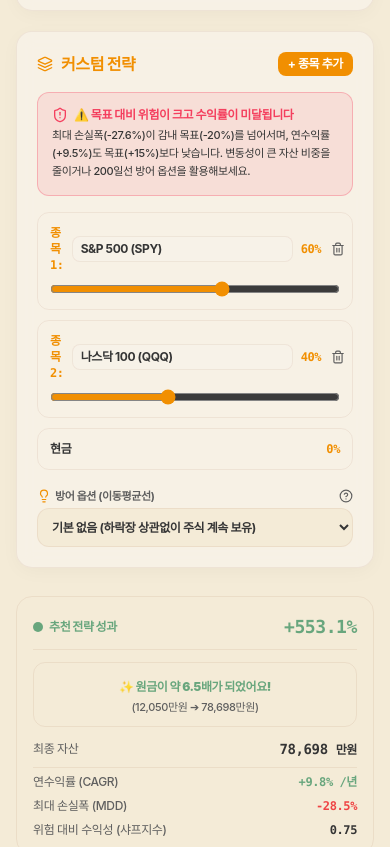
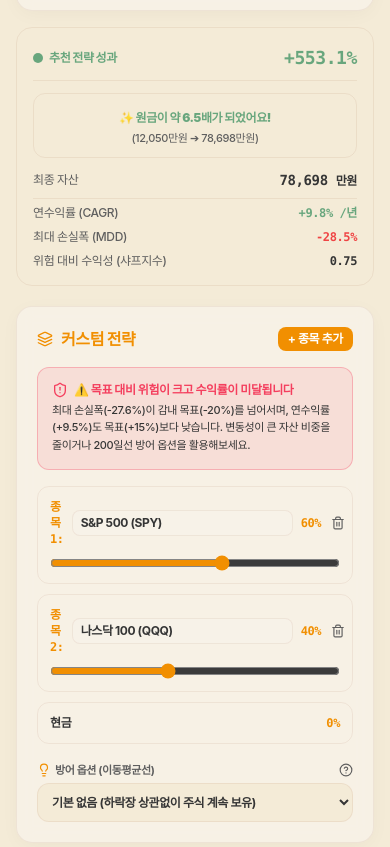
Before and after one commit to hajooi/jusik-app, a Next.js app: page /tools/simulate in a window 390 px wide. Shown: the part 1919-2766 px from the top of the page. Built offline with nearby package versions, Linux system fonts and the light colour scheme.

Commit message:
Group strategy builders with performance cards for responsive mobile layout

```diff
--- a/src/app/tools/simulate/page.tsx
+++ b/src/app/tools/simulate/page.tsx
@@ -1005,12 +1005,18 @@ function SimulatorContent() {
       </div>
 
       {/* ---------------------------------------------------- */}
-      {/* SIDE-BY-SIDE PORTFOLIO BUILDERS                      */}
+      {/* SIDE-BY-SIDE STRATEGY & PERFORMANCE PAIR CONTAINERS  */}
+      {/* Desktop (md): Side-by-side 2 Columns                  */}
+      {/* Mobile (sm): Strategy A + Result A -> Strategy B + Result B */}
       {/* ---------------------------------------------------- */}
       <div className="grid grid-cols-1 md:grid-cols-2 gap-5">
 
+        {/* ==================================================== */}
+        {/* STRATEGY A (RECOMMENDED STRATEGY + PERFORMANCE PAIR) */}
+        {/* ==================================================== */}
+        <div className="space-y-4 flex flex-col justify-between">
           {/* RECOMMENDED PORTFOLIO BUILDER */}
-        <div className="glass-card p-5 rounded-2xl sm:rounded-3xl space-y-4 border border-[var(--border-color)]">
+          <div className="glass-card p-5 rounded-2xl sm:rounded-3xl space-y-4 border border-[var(--border-color)] flex-1">
             <div className="flex items-center justify-between">
               <h2 className="text-base font-black text-[var(--accent-mid-green)] flex items-center gap-2">
                 <Layers className="w-4 h-4" />
@@ -1165,8 +1171,65 @@ function SimulatorContent() {
             </div>
           </div>
 
+          {/* Portfolio A Results Card (Bound to Strategy A) */}
+          <div className="p-4 rounded-2xl bg-[var(--bg-main)]/60 border border-[var(--border-color)] space-y-3">
+            <div className="flex items-center justify-between border-b border-[var(--border-color)] pb-2">
+              <span className="text-xs font-black text-[var(--accent-mid-green)] flex items-center gap-1.5">
+                <span className="w-2.5 h-2.5 rounded-full bg-[var(--accent-mid-green)]" />
+                {userProfileCode ? `${userProfileCode} 추천 전략 성과` : '추천 전략 성과'}
+              </span>
+              <span className="text-lg font-black text-[var(--accent-mid-green)] font-mono">
+                +{simulation.portA.totalRate}%
+              </span>
+            </div>
+
+            <div className="p-2.5 rounded-xl bg-[var(--accent-mid-green)]/10 border border-[var(--border-color)] text-center space-y-0.5 shadow-2xs">
+              <span className="text-xs font-black text-[var(--accent-mid-green)]">
+                ✨ 원금이 약 {(simulation.portA.val / Math.max(1, simulation.finalInvested)).toFixed(1)}배가 되었어요!
+              </span>
+              <p className="text-[11px] text-[var(--text-secondary)] font-medium">
+                ({simulation.finalInvested.toLocaleString()}만원 ➔ {simulation.portA.val.toLocaleString()}만원)
+              </p>
+            </div>
+
+            <div className="space-y-2">
+              <div className="flex items-center justify-between text-xs">
+                <span className="text-[var(--text-secondary)] font-medium">최종 자산</span>
+                <span className="font-mono font-extrabold text-sm text-[var(--text-primary)]">
+                  {simulation.portA.val.toLocaleString()} <span className="text-xs font-sans">만원</span>
+                </span>
+              </div>
+
+              <div className="pt-1.5 border-t border-[var(--border-color)]">
+                <div className="flex items-center justify-between text-xs">
+                  <span className="text-[var(--text-secondary)] font-medium">연수익률 (CAGR)</span>
+                  <span className="font-mono font-bold text-[var(--accent-mid-green)]">+{simulation.portA.cagr}% /년</span>
+                </div>
+              </div>
+
+              <div>
+                <div className="flex items-center justify-between text-xs">
+                  <span className="text-[var(--text-secondary)] font-medium">최대 손실폭 (MDD)</span>
+                  <span className="font-mono font-bold text-red-500">-{simulation.portA.mdd}%</span>
+                </div>
+              </div>
+
+              <div>
+                <div className="flex items-center justify-between text-xs">
+                  <span className="text-[var(--text-secondary)] font-medium">위험 대비 수익성 (샤프지수)</span>
+                  <span className="font-mono font-bold text-[var(--text-primary)]">{simulation.portA.sharpe}</span>
+                </div>
+              </div>
+            </div>
+          </div>
+        </div>
+
+        {/* ==================================================== */}
+        {/* STRATEGY B (CUSTOM STRATEGY + PERFORMANCE PAIR)     */}
+        {/* ==================================================== */}
+        <div className="space-y-4 flex flex-col justify-between">
           {/* CUSTOM PORTFOLIO BUILDER */}
-        <div className="glass-card p-5 rounded-2xl sm:rounded-3xl space-y-4 border border-[var(--border-color)]">
+          <div className="glass-card p-5 rounded-2xl sm:rounded-3xl space-y-4 border border-[var(--border-color)] flex-1">
             <div className="flex items-center justify-between">
               <h2 className="text-base font-black text-[var(--accent-orange)] flex items-center gap-2">
                 <Layers className="w-4 h-4" />
@@ -1296,65 +1359,7 @@ function SimulatorContent() {
             </div>
           </div>
 
-      </div>
-
-      {/* ---------------------------------------------------- */}
-      {/* DUAL PERFORMANCE METRICS TABLE (3대 핵심 투자 지표)   */}
-      {/* ---------------------------------------------------- */}
-      <div className="grid grid-cols-1 sm:grid-cols-2 gap-4 pt-1">
-        {/* Portfolio A Results Card */}
-        <div className="p-4 rounded-2xl bg-[var(--bg-main)]/60 border border-[var(--border-color)] space-y-3">
-          <div className="flex items-center justify-between border-b border-[var(--border-color)] pb-2">
-            <span className="text-xs font-black text-[var(--accent-mid-green)] flex items-center gap-1.5">
-              <span className="w-2.5 h-2.5 rounded-full bg-[var(--accent-mid-green)]" />
-              {userProfileCode ? `${userProfileCode} 추천 전략 성과` : '추천 전략 성과'}
-            </span>
-            <span className="text-lg font-black text-[var(--accent-mid-green)] font-mono">
-              +{simulation.portA.totalRate}%
-            </span>
-          </div>
-
-          <div className="p-2.5 rounded-xl bg-[var(--accent-mid-green)]/10 border border-[var(--border-color)] text-center space-y-0.5 shadow-2xs">
-            <span className="text-xs font-black text-[var(--accent-mid-green)]">
-              ✨ 원금이 약 {(simulation.portA.val / Math.max(1, simulation.finalInvested)).toFixed(1)}배가 되었어요!
-            </span>
-            <p className="text-[11px] text-[var(--text-secondary)] font-medium">
-              ({simulation.finalInvested.toLocaleString()}만원 ➔ {simulation.portA.val.toLocaleString()}만원)
-            </p>
-          </div>
-
-          <div className="space-y-2">
-            <div className="flex items-center justify-between text-xs">
-              <span className="text-[var(--text-secondary)] font-medium">최종 자산</span>
-              <span className="font-mono font-extrabold text-sm text-[var(--text-primary)]">
-                {simulation.portA.val.toLocaleString()} <span className="text-xs font-sans">만원</span>
-              </span>
-            </div>
-
-            <div className="pt-1.5 border-t border-[var(--border-color)]">
-              <div className="flex items-center justify-between text-xs">
-                <span className="text-[var(--text-secondary)] font-medium">연수익률 (CAGR)</span>
-                <span className="font-mono font-bold text-[var(--accent-mid-green)]">+{simulation.portA.cagr}% /년</span>
-              </div>
-            </div>
-
-            <div>
-              <div className="flex items-center justify-between text-xs">
-                <span className="text-[var(--text-secondary)] font-medium">최대 손실폭 (MDD)</span>
-                <span className="font-mono font-bold text-red-500">-{simulation.portA.mdd}%</span>
-              </div>
-            </div>
-
-            <div>
-              <div className="flex items-center justify-between text-xs">
-                <span className="text-[var(--text-secondary)] font-medium">위험 대비 수익성 (샤프지수)</span>
-                <span className="font-mono font-bold text-[var(--text-primary)]">{simulation.portA.sharpe}</span>
-              </div>
-            </div>
-          </div>
-        </div>
-
-        {/* Portfolio B Results Card */}
+          {/* Portfolio B Results Card (Bound to Strategy B) */}
           <div className="p-4 rounded-2xl bg-[var(--bg-main)]/60 border border-[var(--border-color)] space-y-3">
             <div className="flex items-center justify-between border-b border-[var(--border-color)] pb-2">
               <span className="text-xs font-black text-[var(--accent-orange)] flex items-center gap-1.5">
@@ -1407,6 +1412,9 @@ function SimulatorContent() {
           </div>
         </div>
 
+      </div>
+
+
       {/* Dynamic Data Synthesis Notice & Disclaimer */}
       <div className="p-4 rounded-2xl bg-[var(--bg-main)]/80 border border-[var(--border-color)] space-y-1.5 text-xs">
         <div className="flex items-center gap-1.5 font-bold text-[var(--text-secondary)]">
```
Lines whose indentation alone changed are shown as unchanged.
